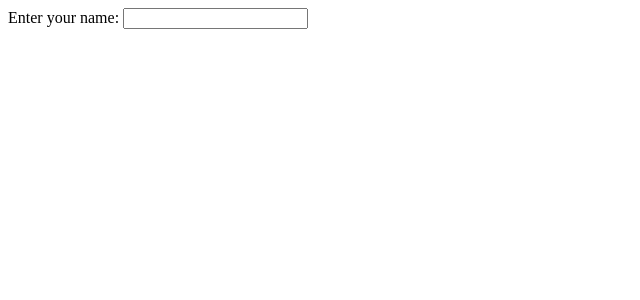
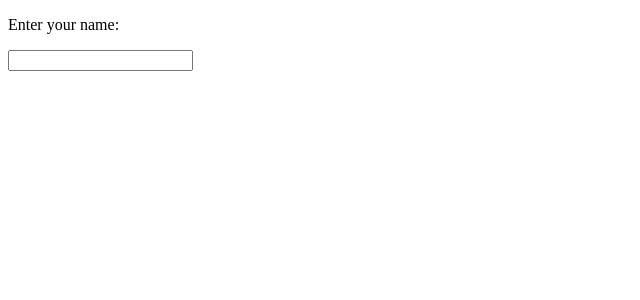
Before and after one commit to acciojob/personal-greeting-BhaveshWagh, a React app: page / in a window 1280 px wide. Shown: the top 300 px of the page, without its empty margins (0-640 px from the left). Built offline with nearby package versions, Linux system fonts and the light colour scheme.

Commit message:
p tag added

```diff
--- a/src/components/App.js
+++ b/src/components/App.js
@@ -7,8 +7,9 @@ const App = () => {
   return (
     <div>
       {/* Do not remove the main div */}
+      <p> Enter your name:</p>
       <label>
-        Enter your name:{" "}
+        {" "}
         <input
           type="text"
           value={name}
```
